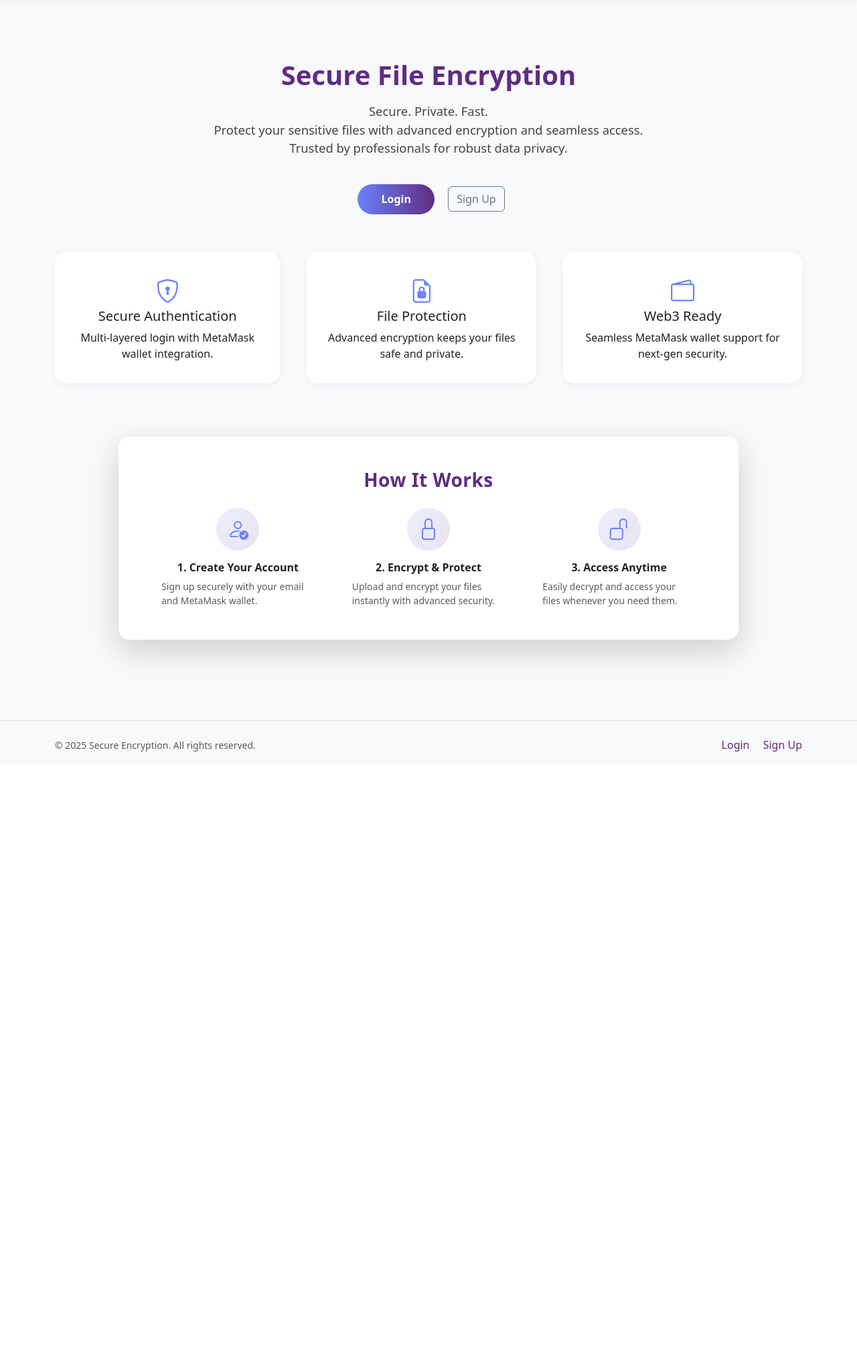
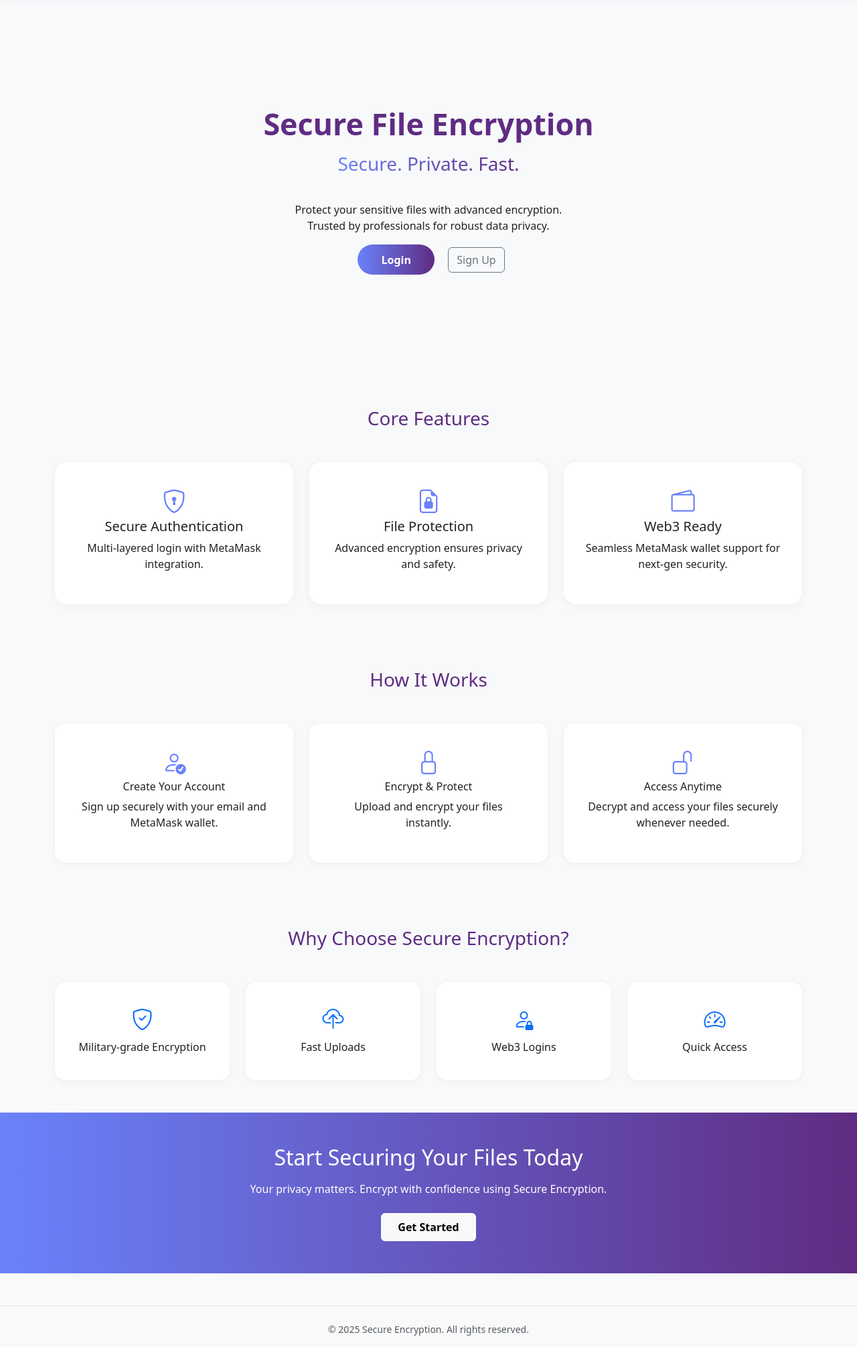
Before and after one commit to imdayib/image-encrytion, a PHP site: page / in a window 1280 px wide. Shown: the part 62-2073 px from the top of the page at 67% size. Before the commit the page ends 1184 px from the top, so only its background shows below. Run offline with PHP 8.4, Linux system fonts and the light colour scheme.

Commit message:
flix landing page

```diff
--- a/index.php
+++ b/index.php
@@ -4,10 +4,14 @@
     <meta charset="UTF-8">
     <meta name="viewport" content="width=device-width, initial-scale=1.0">
     <title>Secure Encryption - Welcome</title>
+    <meta name="description" content="Secure Encryption App: Encrypt and protect your files with advanced blockchain-based security.">
+    <link rel="icon" href="images/favicon.png" type="image/png">
     <!-- Bootstrap CSS -->
     <link href="https://cdn.jsdelivr.net/npm/bootstrap@5.3.0/dist/css/bootstrap.min.css" rel="stylesheet">
     <!-- Bootstrap Icons -->
     <link href="https://cdn.jsdelivr.net/npm/bootstrap-icons@1.10.5/font/bootstrap-icons.css" rel="stylesheet">
+    <!-- AOS Animation -->
+    <link href="https://unpkg.com/aos@2.3.1/dist/aos.css" rel="stylesheet">
     <style>
         body {
             background: #f8f9fa;
@@ -23,7 +27,7 @@
             color: #5f2c82 !important;
         }
         .hero-section {
-            min-height: 60vh;
+            min-height: 70vh;
             display: flex;
             flex-direction: column;
             justify-content: center;
@@ -33,16 +37,21 @@
             padding-bottom: 2rem;
         }
         .hero-title {
-            font-size: 2.5rem;
+            font-size: 2.8rem;
             font-weight: 700;
             margin-bottom: 1rem;
             color: #5f2c82;
         }
        .hero-desc {
-            font-size: 1.15rem;
-            margin-bottom: 2.5rem;
-            color: #444;
+    font-size: 0.15rem;
+    margin-bottom: 0.5rem;
+    background: linear-gradient(90deg, #6a82fb 0%, #5f2c82 100%);
+    -webkit-background-clip: text;
+    -webkit-text-fill-color: transparent;
+    background-clip: text; /* For Firefox */
+    color: transparent;
 }
+
         .btn-gradient {
             background: linear-gradient(90deg, #6a82fb 0%, #5f2c82 100%);
             border: none;
@@ -53,15 +62,22 @@
             margin: 0 0.5rem;
             transition: box-shadow 0.2s;
         }
+
+.info-card {
+    background: #fff;
+    border-radius: 16px;
+    box-shadow: 0 2px 10px rgba(0,0,0,0.05);
+    padding: 2rem;
+    transition: transform 0.2s ease;
+}
+.info-card:hover {
+    transform: translateY(-5px);
+}
+
+
         .btn-gradient:hover {
             box-shadow: 0 4px 24px 0 rgba(90, 60, 130, 0.12);
             color: #fff;
-        }
-        .features {
-            margin-top: 2rem;
-            display: flex;
-            justify-content: center;
-            gap: 2.5rem;
         }
         .feature-box {
             background: #fff;
@@ -76,17 +92,13 @@
             color: #6a82fb;
             margin-bottom: 0.7rem;
         }
-        @media (max-width: 900px) {
-            .features {
-                flex-direction: column;
-                align-items: center;
-                gap: 1.5rem;
-            }
+        .footer-links a {
+            color: #5f2c82;
         }
     </style>
 </head>
 <body>
-    <nav class="navbar navbar-expand-lg mb-4">
+<nav class="navbar navbar-expand-lg">
     <div class="container">
         <a class="navbar-brand" href="#">Secure Encryption</a>
         <div class="ms-auto">
@@ -95,80 +107,130 @@
         </div>
     </div>
 </nav>
-    <div class="container hero-section">
+
+<section class="container hero-section ">
+    <!-- <img src="images/encryption-illustration.svg" alt="Encryption Illustration" class="img-fluid mb-4" style="max-width: 400px;"> -->
     <h1 class="hero-title">Secure File Encryption</h1>
-        <p class="hero-desc">Secure. Private. Fast.<br>Protect your sensitive files with advanced encryption and seamless access.<br>Trusted by professionals for robust data privacy.</p>
+    <span class="hero-desc"><h3> Secure. Private. Fast. </h3></span> <P><br>Protect your sensitive files with advanced encryption.<br>Trusted by professionals for robust data privacy.</p>
     <div class="mb-4">
         <a href="login.php" class="btn btn-gradient me-2">Login</a>
         <a href="signup.php" class="btn btn-outline-secondary ms-2">Sign Up</a>
     </div>
-        <div class="features">
+</section>
+
+<section class="py-5 bg-light">
+    <div class="container text-center">
+        <h3 class="mb-5" style="color:#5f2c82;">Core Features</h3>
+        <div class="row justify-content-center g-4">
+            <div class="col-md-4" data-aos="fade-up">
                 <div class="feature-box">
                     <i class="bi bi-shield-lock feature-icon"></i>
-                <h5 class="mb-2">Secure Authentication</h5>
-                <p class="mb-0">Multi-layered login with MetaMask wallet integration.</p>
+                    <h5>Secure Authentication</h5>
+                    <p>Multi-layered login with MetaMask integration.</p>
                 </div>
+            </div>
+            <div class="col-md-4" data-aos="fade-up" data-aos-delay="100">
                 <div class="feature-box">
                     <i class="bi bi-file-earmark-lock2 feature-icon"></i>
-                <h5 class="mb-2">File Protection</h5>
-                <p class="mb-0">Advanced encryption keeps your files safe and private.</p>
+                    <h5>File Protection</h5>
+                    <p>Advanced encryption ensures privacy and safety.</p>
                 </div>
+            </div>
+            <div class="col-md-4" data-aos="fade-up" data-aos-delay="200">
                 <div class="feature-box">
                     <i class="bi bi-wallet2 feature-icon"></i>
-                <h5 class="mb-2">Web3 Ready</h5>
-                <p class="mb-0">Seamless MetaMask wallet support for next-gen security.</p>
-            </div>
-        </div>
-    </div>
-    <!-- How it Works Section -->
-    <div class="container py-5">
-        <div class="row justify-content-center">
-            <div class="col-lg-10">
-                <div class="p-4 p-md-5 bg-white rounded-4 shadow-lg mb-4" style="background:rgba(255,255,255,0.98);">
-                    <h3 class="mb-4 text-center" style="color:#5f2c82; font-weight:600; letter-spacing:0.5px;">How It Works</h3>
-                    <div class="row g-4 align-items-stretch">
-                        <div class="col-md-4">
-                            <div class="h-100 d-flex flex-column align-items-center justify-content-center px-3">
-                                <div class="rounded-circle d-flex align-items-center justify-content-center mb-3" style="width:64px;height:64px;background:linear-gradient(135deg,#6a82fb22,#5f2c8222);">
-                                    <i class="bi bi-person-check" style="font-size:2rem;color:#6a82fb;"></i>
-                                </div>
-                                <h6 class="mb-2" style="font-weight:600;">1. Create Your Account</h6>
-                                <p class="small text-muted mb-0">Sign up securely with your email and MetaMask wallet.</p>
-                            </div>
-                        </div>
-                        <div class="col-md-4">
-                            <div class="h-100 d-flex flex-column align-items-center justify-content-center px-3">
-                                <div class="rounded-circle d-flex align-items-center justify-content-center mb-3" style="width:64px;height:64px;background:linear-gradient(135deg,#6a82fb22,#5f2c8222);">
-                                    <i class="bi bi-lock" style="font-size:2rem;color:#6a82fb;"></i>
-                                </div>
-                                <h6 class="mb-2" style="font-weight:600;">2. Encrypt & Protect</h6>
-                                <p class="small text-muted mb-0">Upload and encrypt your files instantly with advanced security.</p>
-                            </div>
-                        </div>
-                        <div class="col-md-4">
-                            <div class="h-100 d-flex flex-column align-items-center justify-content-center px-3">
-                                <div class="rounded-circle d-flex align-items-center justify-content-center mb-3" style="width:64px;height:64px;background:linear-gradient(135deg,#6a82fb22,#5f2c8222);">
-                                    <i class="bi bi-unlock" style="font-size:2rem;color:#6a82fb;"></i>
-                                </div>
-                                <h6 class="mb-2" style="font-weight:600;">3. Access Anytime</h6>
-                                <p class="small text-muted mb-0">Easily decrypt and access your files whenever you need them.</p>
+                    <h5>Web3 Ready</h5>
+                    <p>Seamless MetaMask wallet support for next-gen security.</p>
                 </div>
             </div>
         </div>
     </div>
+</section>
+
+
+<section class="py-5 bg-light">
+    <div class="container text-center">
+        <h3 class="mb-5" style="color:#5f2c82;">How It Works</h3>
+        <div class="row g-4">
+            <div class="col-md-4">
+                <div class="info-card">
+                    <i class="bi bi-person-check feature-icon"></i>
+                    <h6>Create Your Account</h6>
+                    <p>Sign up securely with your email and MetaMask wallet.</p>
+                </div>
+            </div>
+            <div class="col-md-4">
+                <div class="info-card">
+                    <i class="bi bi-lock feature-icon"></i>
+                    <h6>Encrypt & Protect</h6>
+                    <p>Upload and encrypt your files instantly.</p>
+                </div>
+            </div>
+            <div class="col-md-4">
+                <div class="info-card">
+                    <i class="bi bi-unlock feature-icon"></i>
+                    <h6>Access Anytime</h6>
+                    <p>Decrypt and access your files securely whenever needed.</p>
                 </div>
             </div>
         </div>
-    <footer class="mt-5 pt-4 pb-3 bg-light border-top">
-        <div class="container d-flex flex-column flex-md-row justify-content-between align-items-center">
-            <div class="text-muted small mb-2 mb-md-0">
-                &copy; <?php echo date('Y'); ?> Secure Encryption. All rights reserved.
     </div>
-            <div>
-                <a href="login.php" class="text-decoration-none me-3" style="color:#5f2c82;">Login</a>
-                <a href="signup.php" class="text-decoration-none" style="color:#5f2c82;">Sign Up</a>
+</section>
+
+<section class="py-5 bg-light">
+    <div class="container text-center">
+        <h3 class="mb-5" style="color:#5f2c82;">Why Choose Secure Encryption?</h3>
+        <div class="row g-4">
+            <div class="col-md-3">
+                <div class="info-card">
+                    <i class="bi bi-shield-check fs-2 text-primary"></i>
+                    <h6 class="mt-2">Military-grade Encryption</h6>
                 </div>
             </div>
+            <div class="col-md-3">
+                <div class="info-card">
+                    <i class="bi bi-cloud-upload fs-2 text-primary"></i>
+                    <h6 class="mt-2">Fast Uploads</h6>
+                </div>
+            </div>
+            <div class="col-md-3">
+                <div class="info-card">
+                    <i class="bi bi-person-lock fs-2 text-primary"></i>
+                    <h6 class="mt-2">Web3 Logins</h6>
+                </div>
+            </div>
+            <div class="col-md-3">
+                <div class="info-card">
+                    <i class="bi bi-speedometer2 fs-2 text-primary"></i>
+                    <h6 class="mt-2">Quick Access</h6>
+                </div>
+            </div>
+        </div>
+    </div>
+</section>
+
+
+
+<section class="py-5 text-white" style="background: linear-gradient(90deg, #6a82fb 0%, #5f2c82 100%);">
+    <div class="container text-center">
+        <h2 class="mb-3">Start Securing Your Files Today</h2>
+        <p class="mb-4">Your privacy matters. Encrypt with confidence using Secure Encryption.</p>
+        <a href="signup.php" class="btn btn-light px-4 py-2 fw-bold">Get Started</a>
+    </div>
+</section>
+
+<footer class="mt-5 pt-4 pb-3 bg-light border-top">
+    <div class="container d-flex flex-column flex-md-row justify-content-center align-items-center">
+        <div class="text-muted small mb-2 mb-md-0">
+            &copy;                                                                                                                                                                                                       <?php echo date('Y'); ?> Secure Encryption. All rights reserved.
+        </div>
+
+    </div>
 </footer>
+
+<!-- JS Scripts -->
+<script src="https://cdn.jsdelivr.net/npm/bootstrap@5.3.0/dist/js/bootstrap.bundle.min.js"></script>
+<script src="https://unpkg.com/aos@2.3.1/dist/aos.js"></script>
+<script>AOS.init();</script>
 </body>
 </html>
```
Lines whose indentation alone changed are shown as unchanged.
